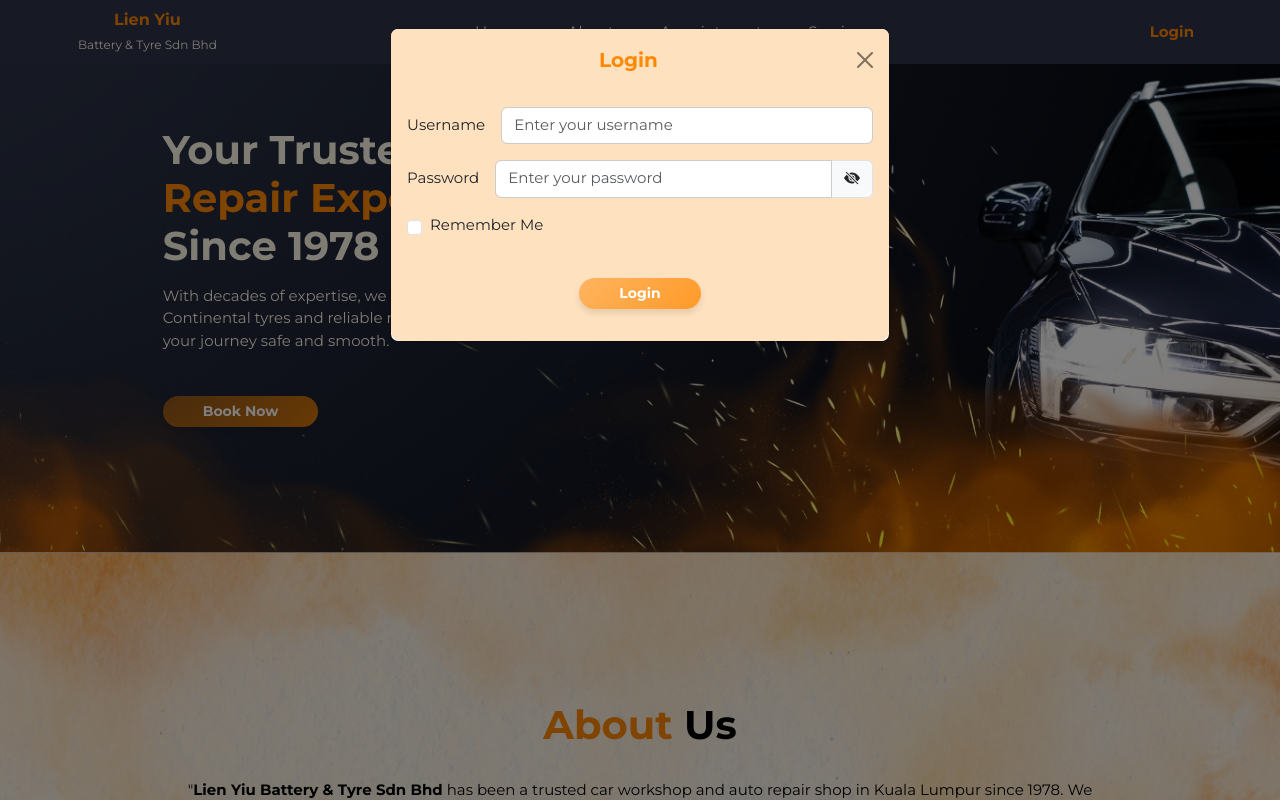
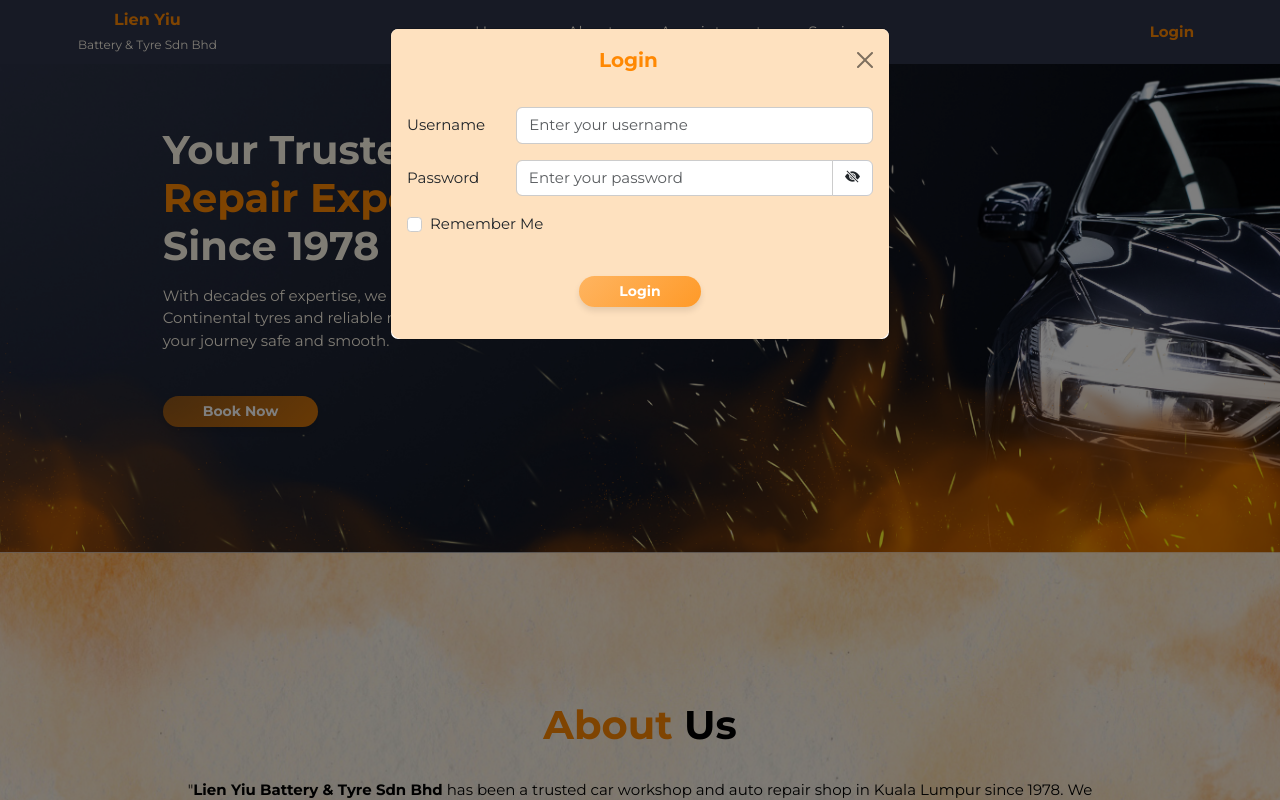
Before and after one commit to lapinChanceux/Spat-Project-Lien-Yiu, a PHP site: page / in a window 1280 px wide, after a click on "Login". Run offline with PHP 8.4, Linux system fonts and the light colour scheme; data comes from the database, SQL or seed files in the repository.

Commit message:
added login modal style

```diff
--- a/Views/css/styles.css
+++ b/Views/css/styles.css
@@ -308,12 +308,15 @@ footer .footer-section ul li a:hover {
     width: 150px;
 }
 
-.field-login-width {
+.field-login-username {
     width: 20%;
 }
 
+.field-login-password {
+    width: 26%;
+}
 
-input[type="text"], input[type="email"], input[type="password"], textarea, select {
+input[type="text"], input[type="email"], input[type="password"], textarea, select, .form-check-input {
     outline: none;
     box-shadow: none !important;
     border: 1px solid #ccc !important;
@@ -410,6 +413,17 @@ input[type="text"], input[type="email"], input[type="password"], textarea, selec
     transform: scale(1.1);
 }
 
+.form-check-input {
+    margin-top: 0;
+
+}
+
+.input-group-text {
+    font-size: 15px;
+    background-color:white ;
+    border: 1px solid #c8cacf;
+}
+
 
 /* Media Query: Desktops */
 @media screen and (min-width: 769px) {
@@ -484,7 +498,8 @@ input[type="text"], input[type="email"], input[type="password"], textarea, selec
 
     .form-control,
     .form-select,
-    .modal-body {
+    .modal-body,
+    .input-group-text {
         font-size: 13px;
     }
 }
@@ -582,13 +597,12 @@ input[type="text"], input[type="email"], input[type="password"], textarea, selec
 
     .form-control,
     .form-select,
-    .modal-body {
+    .modal-body,
+    .input-group-text {
         font-size: 11px;
     }
 
     .field-custom-width {
         width: 170px;
     }
-
-
 }
```
